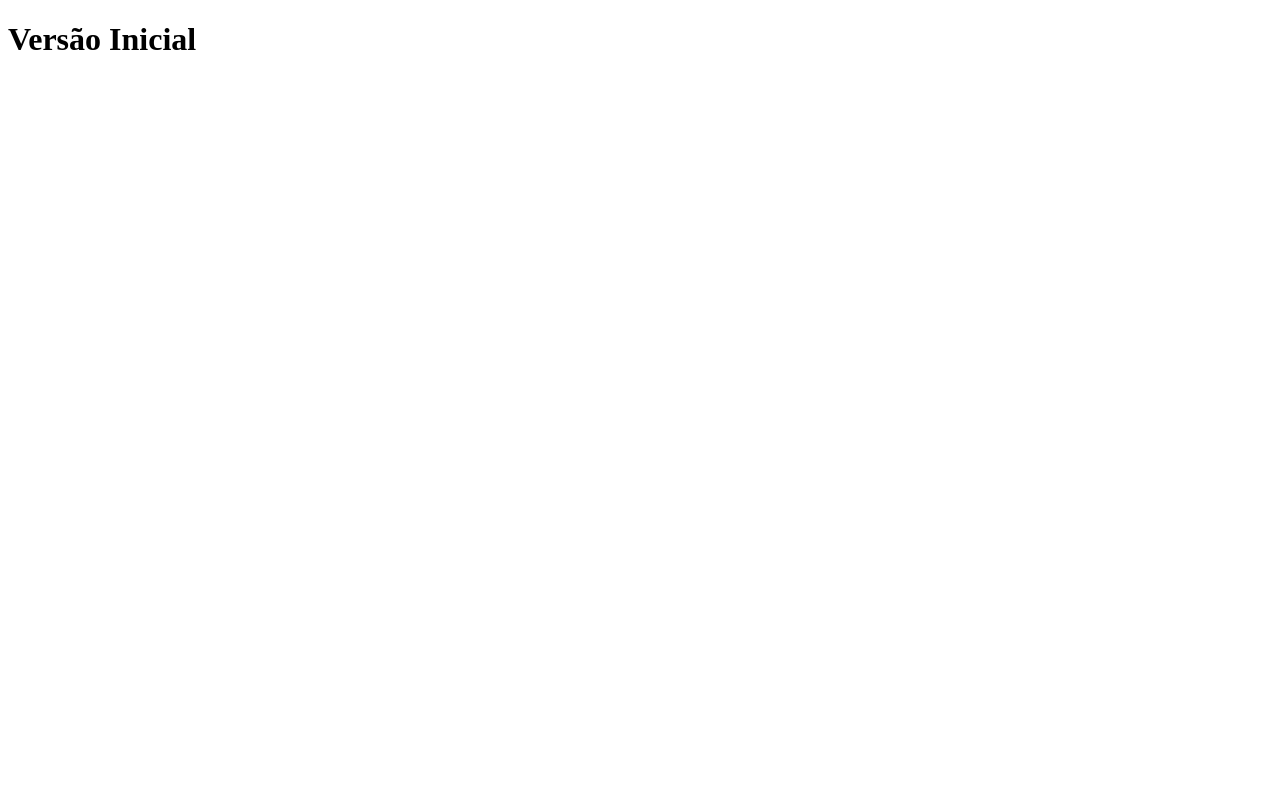
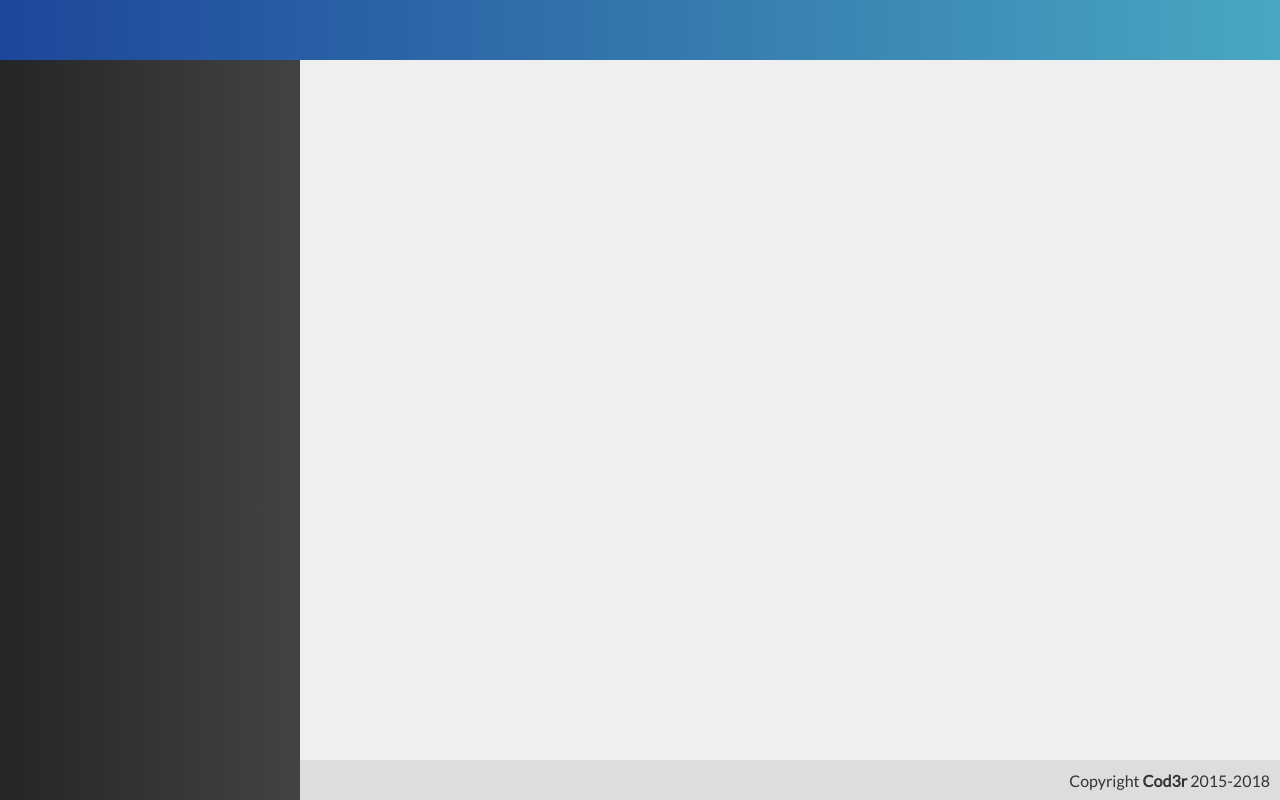
Before and after one commit to DavidsonIFPB/Curso-Web-Moderno-Completo, a Vue app in the folder knowledge/versao-inicial/frontend/: page / in a window 1280 px wide. Built offline with nearby package versions, Linux system fonts and the light colour scheme.

Commit message:
Cria template geral do Frontend do projeto

```diff
--- a/knowledge/versao-inicial/frontend/src/App.vue
+++ b/knowledge/versao-inicial/frontend/src/App.vue
@@ -1,15 +1,45 @@
 <template>
-	<div id="app">
-		<h1>Versão Inicial</h1>
-	</div>
+  <div id="app">
+    <Header></Header>
+    <Menu></Menu>
+    <Content></Content>
+    <Footer></Footer>
+  </div>
 </template>
 
 <script>
+import Header from "@/components/template/Header.vue";
+import Menu from "@/components/template/Menu.vue";
+import Content from "@/components/template/Content.vue";
+import Footer from "@/components/template/Footer.vue";
+
 export default {
-	name: "App",
-}
+  name: "App",
+  components: { Header, Menu, Content, Footer },
+};
 </script>
 
 <style>
+	* {
+	font-family: "Lato", sans-serif;
+	}
 
+	body {
+	margin: 0;
+	}
+
+	#app {
+	-webkit-font-smoothing: antialiased;
+	-moz-osx-font-smoothing: grayscale;
+
+	height: 100vh;
+	display: grid;
+	grid-template-rows: 60px 1fr 40px;
+	grid-template-columns: 300px 1fr;
+
+	grid-template-areas:
+		"header header"
+		"menu content"
+		"menu footer";
+	}
 </style>
--- /dev/null
+++ b/knowledge/versao-inicial/frontend/src/components/template/Content.vue
@@ -0,0 +1,17 @@
+<template>
+    <div class="content"></div>
+</template>
+
+<script>
+export default {
+    name: 'Content'
+}
+</script>
+
+<style>
+    .content{
+        grid-area: content;
+        background-color: #efefef;
+        padding: 20px;
+    }
+</style>
--- /dev/null
+++ b/knowledge/versao-inicial/frontend/src/components/template/Footer.vue
@@ -0,0 +1,25 @@
+<template>
+    <footer class="footer">
+        <span>Copyright <strong>Cod3r</strong> 2015-2018</span>
+    </footer>
+</template>
+
+<script>
+export default {
+    name:'Footer'
+}
+</script>
+
+<style>
+.footer{
+    grid-area:footer;
+    background-color: #ddd;
+    color:#333;
+
+    display: flex;
+    align-items: center;
+    justify-content: flex-end;
+    padding-right: 10px;
+}
+
+</style>
--- /dev/null
+++ b/knowledge/versao-inicial/frontend/src/components/template/Header.vue
@@ -0,0 +1,20 @@
+<template>
+    <header class="header"></header>
+</template>
+
+<script>
+export default {
+    name:'Header'
+}
+</script>
+
+<style>
+    .header{
+        grid-area: header;
+        background: linear-gradient(to right, #1e469a, #49a7c1);
+
+        display: flex;
+        justify-content: center;
+        align-items: center;
+    }
+</style>
--- /dev/null
+++ b/knowledge/versao-inicial/frontend/src/components/template/Menu.vue
@@ -0,0 +1,20 @@
+<template>
+  <aside class="menu"></aside>
+</template>
+
+<script>
+export default {
+    name:'Menu'
+};
+</script>
+
+<style>
+.menu{
+    grid-area: menu;
+    background: linear-gradient(to right, #232526, #414345);
+
+    display: flex;
+    flex-direction: column;
+    flex-wrap: wrap;
+}
+</style>
```
Also changed, not shown: 1 other file (tests, documents, lock files or other folders).
